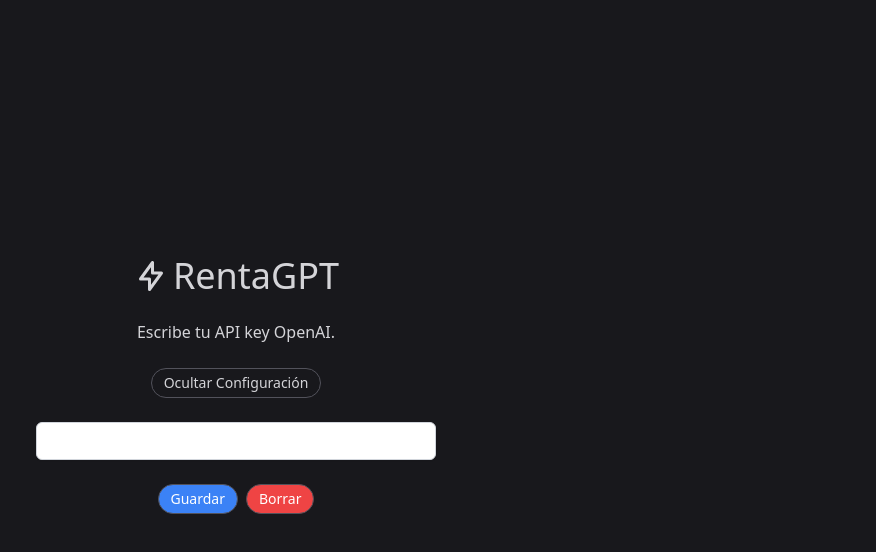
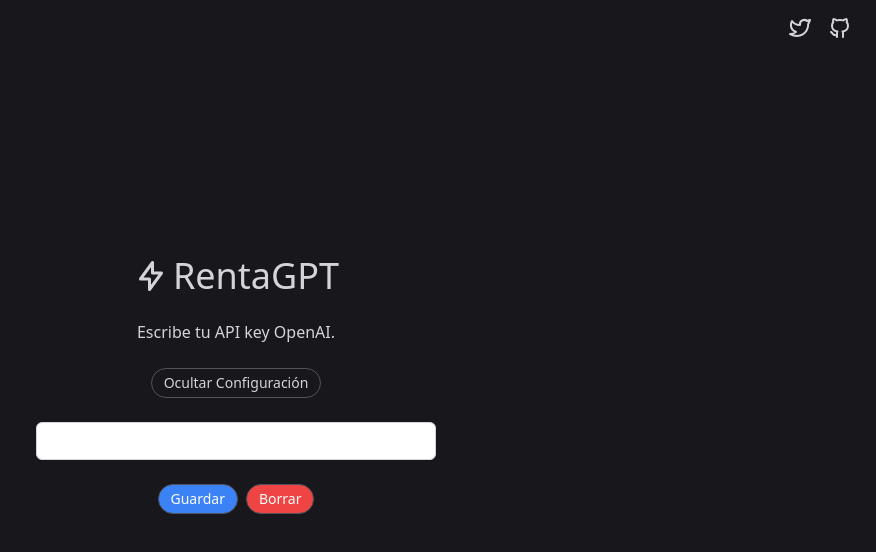
Before and after one commit to mpuig/rentagpt, a React (Vite) app in the folder frontend/: page / in a window 1280 px wide. Shown: the top 552 px of the page, without its empty margins (404-1280 px from the left). Built offline with nearby package versions, Linux system fonts and the light colour scheme.

Commit message:
some addons

```diff
--- a/frontend/package.json
+++ b/frontend/package.json
@@ -9,6 +9,7 @@
     "preview": "vite preview"
   },
   "dependencies": {
+    "@tabler/icons": "^2.14.0",
     "@tabler/icons-react": "^2.14.0",
     "@types/react": "^18.0.28",
     "@types/react-dom": "^18.0.11",
--- a/frontend/src/App.tsx
+++ b/frontend/src/App.tsx
@@ -1,4 +1,5 @@
 import React, {useState} from 'react'
+import { IconBrandGithub, IconBrandTwitter } from "@tabler/icons-react";
 import {Answer} from "./components/Answer";
 import {Search} from "./components/Search";
 import {Source} from "./types";
@@ -11,6 +12,24 @@
 
     return (
         <div className="h-screen overflow-auto bg-[#18181C] text-[#D4D4D8]">
+            <a
+                className="absolute top-0 right-12 p-4 cursor-pointer"
+                href="https://twitter.com/mpuig"
+                target="_blank"
+                rel="noreferrer"
+            >
+                <IconBrandTwitter/>
+            </a>
+
+            <a
+                className="absolute top-0 right-2 p-4 cursor-pointer"
+                href="https://github.com/mpuig/rentagpt"
+                target="_blank"
+                rel="noreferrer"
+            >
+                <IconBrandGithub/>
+            </a>
+
             {answer ? (
                 <Answer
                     query={query}
```
Also changed, not shown: 1 other file (tests, documents, lock files or other folders).
